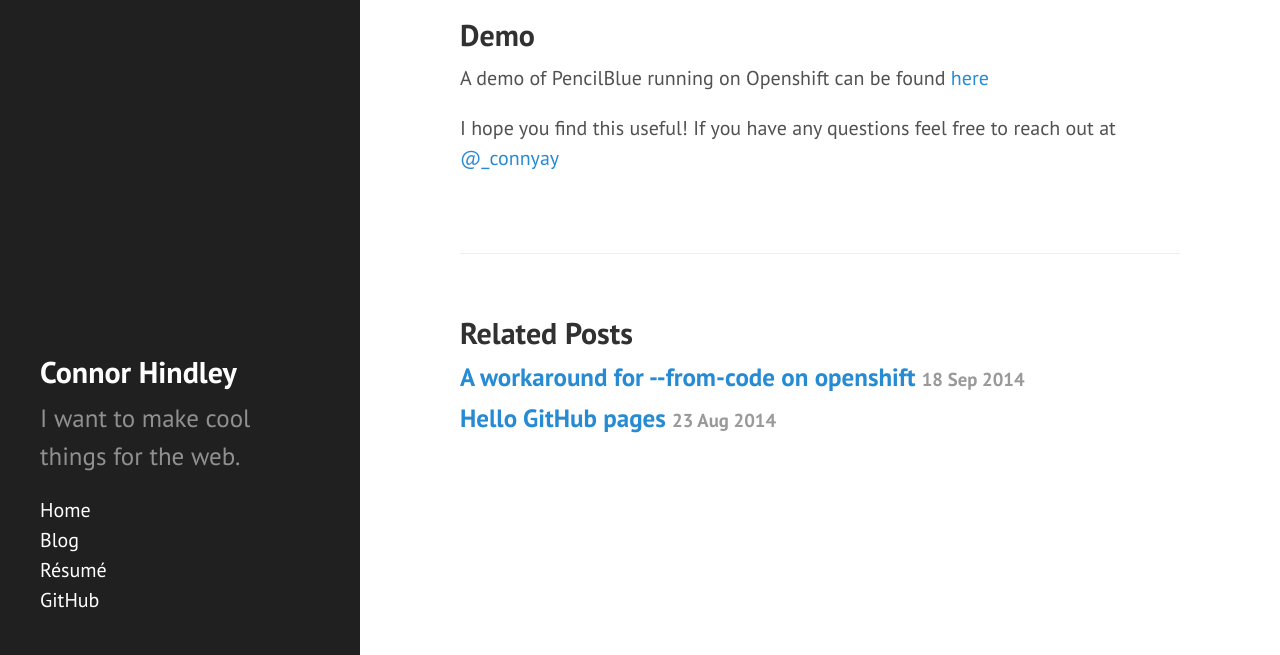
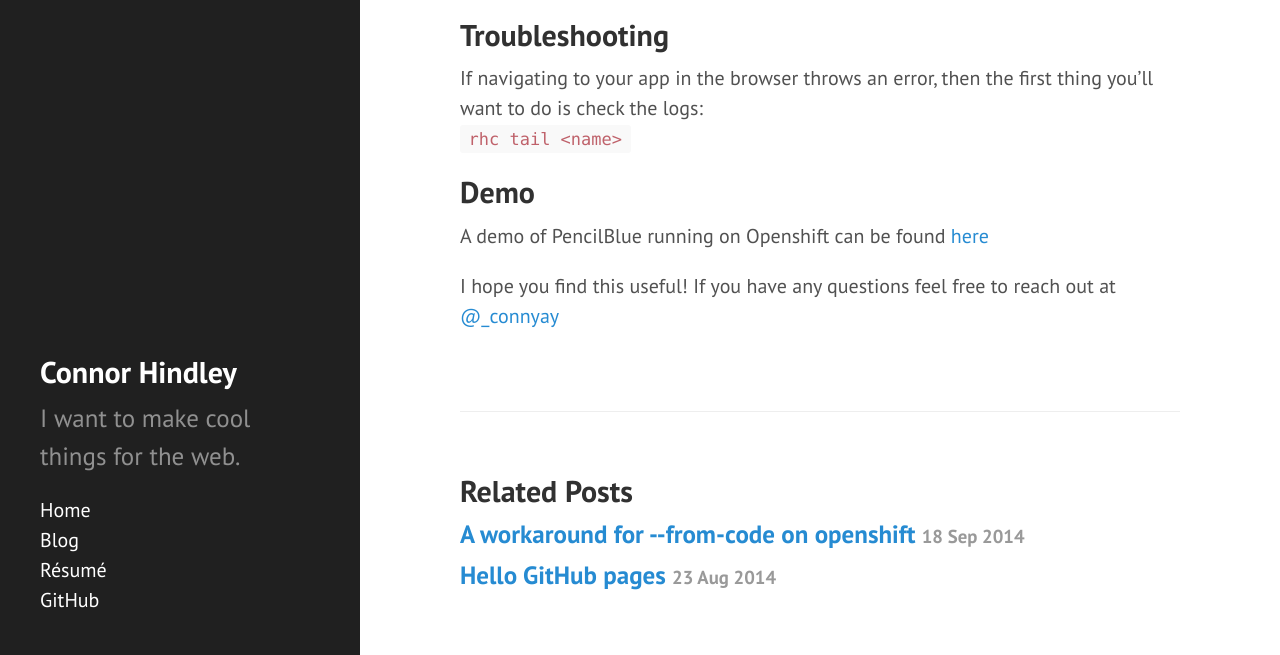
Before and after one commit to connyay/connyay.github.io, a Jekyll site: the page built from _posts/2014-11-25-pencilblue-on-openshift.md, in a window 1280 px wide and 900 px high, scrolled down 2389 px, cut to the strip 245-900 px from the top of the window. Built offline with Jekyll 4.4.1, drawn with Linux system fonts in a browser that asks for light colours; emoji names are drawn with the system emoji font; Markdown is read by kramdown in place of the engine named in the settings.

Commit message:
add troubleshooting

```diff
--- a/_posts/2014-11-25-pencilblue-on-openshift.md
+++ b/_posts/2014-11-25-pencilblue-on-openshift.md
@@ -56,6 +56,9 @@ title: Hosting PencilBlue on OpenShift by Red Hat
 `curl https://gist.githubusercontent.com/connyay/76102b76413588f68d12/raw/setup.sh | bash`
 {% gist connyay/76102b76413588f68d12 setup.sh %}
 
+## Troubleshooting
+If navigating to your app in the browser throws an error, then the first thing you'll want to do is check the logs:
+`rhc tail <name>`
 
 ## Demo
 A demo of PencilBlue running on Openshift can be found [here](https://pencilblue-connyay.rhcloud.com/article/hello-openshift)
```
